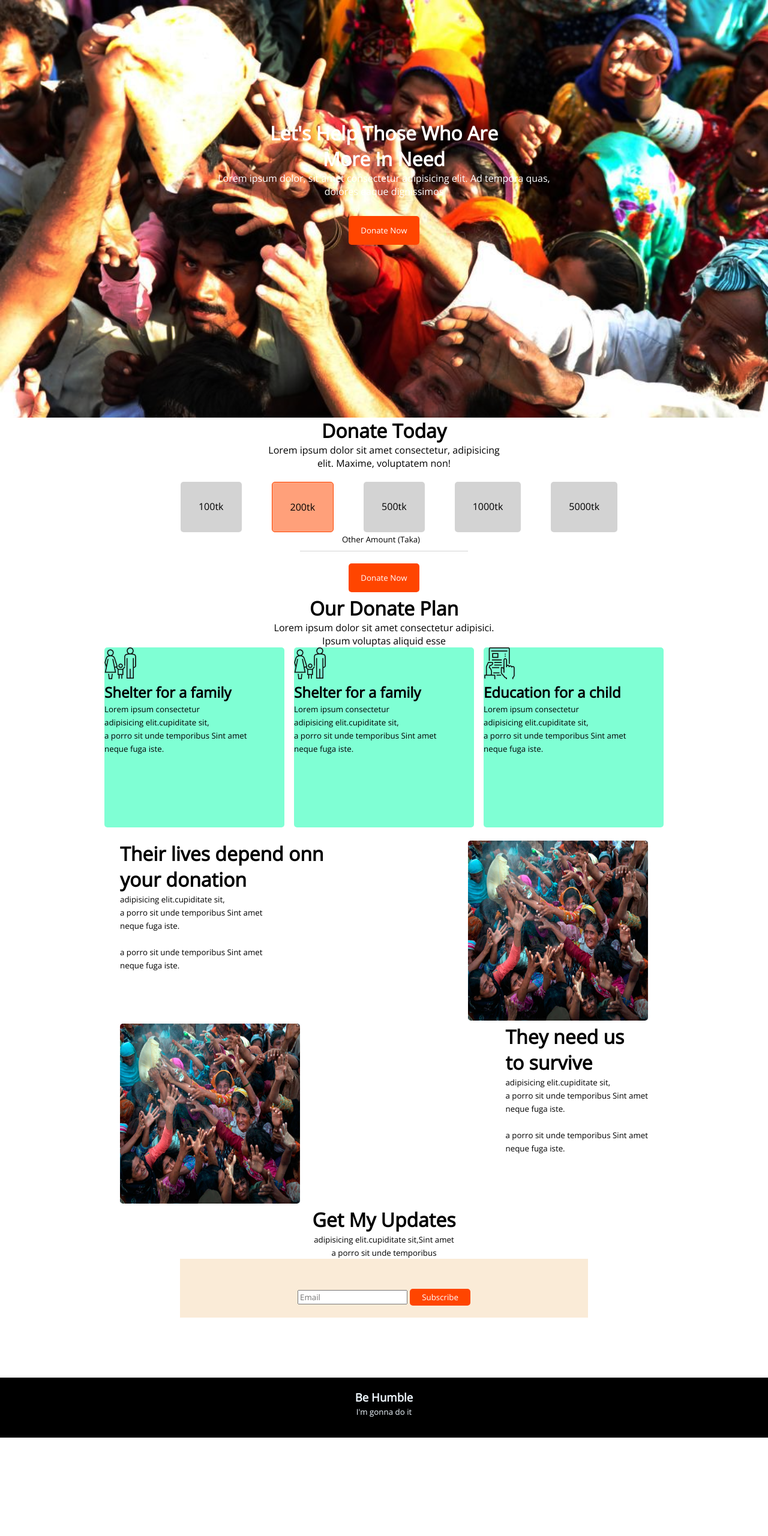
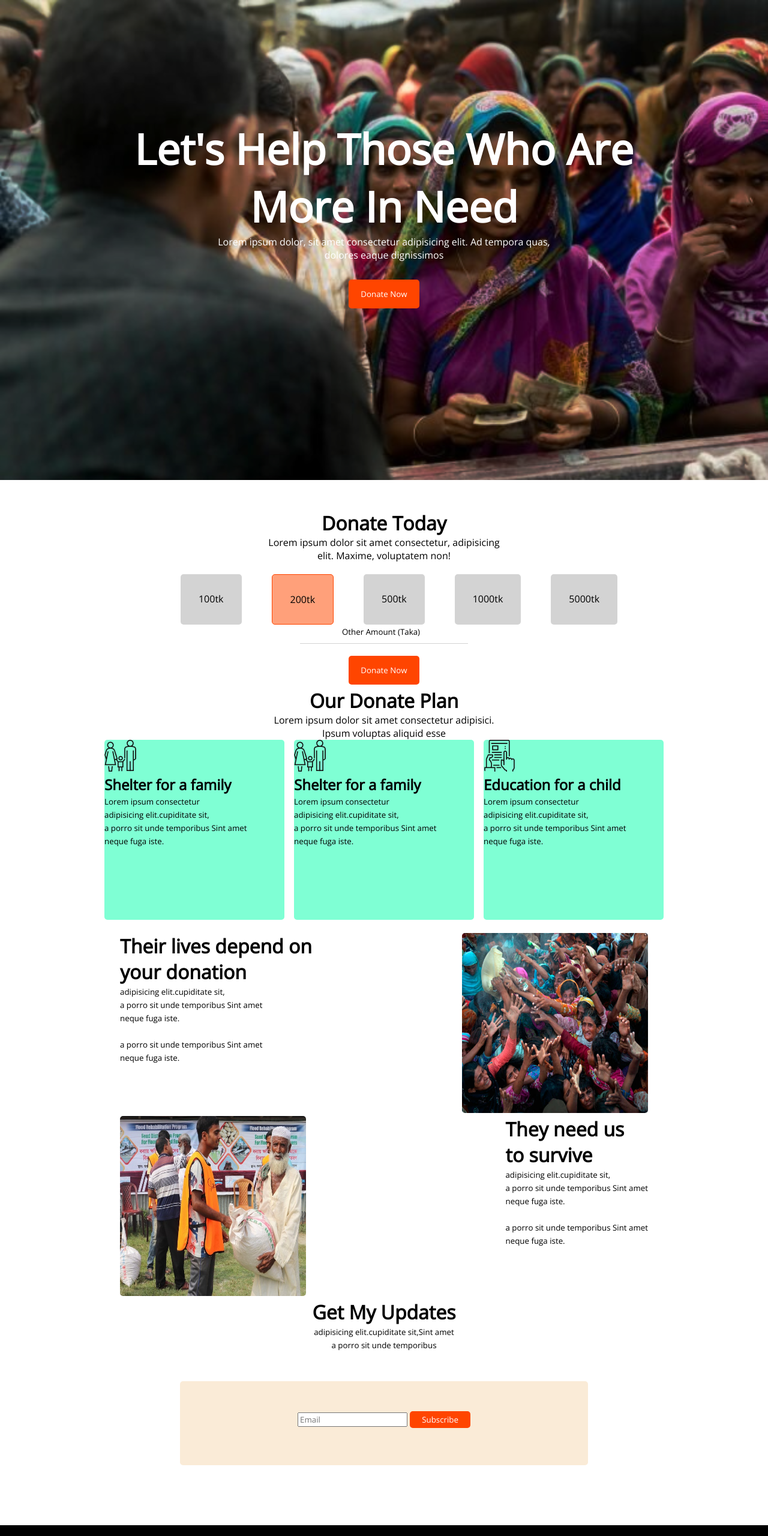
Before and after one commit to shakilkhan2/Donate-Today, a plain HTML site: page index.html in a window 1280 px wide. Shown: the top 2560 px of the page at 60% size. Before the commit the page ends 2396 px from the top, so only its background shows below. Drawn offline with nearby package versions, Linux system fonts and the light colour scheme.

Commit message:
more commit

```diff
--- a/donate.css
+++ b/donate.css
@@ -5,17 +5,19 @@
 header {
   text-align: center;
   background-size: cover;
-  height: 87vh;
-  background-image: url(images/donation0.jpg),
+  height: 100vh;
+  background-image: url(images/donation1.jpg),
     linear-gradient(rgba(0, 0, 0, 0.3), rgba(0, 0, 0, 0.3));
   background-blend-mode: hard-light;
   background-repeat: no-repeat;
   color: white;
   justify-content: center;
+  margin-bottom: 50px;
 }
 .h-title {
   padding-top: 200px;
-  font-weight: 700;
+  font-size: 70px;
+  color: white;
 }
 .btn-donate {
   margin: 5px;
@@ -80,12 +82,12 @@ img {
 }
 footer {
   width: 100%;
-  height: 10vh;
+  height: 15vh;
   background-color: black;
   color: aliceblue;
   text-align: center;
   margin-top: 100px;
-  padding-top: 20px;
+  padding-top: 40px;
   justify-content: center;
 }
 .btn-subs {
@@ -100,8 +102,11 @@ footer {
   text-align: center;
 }
 .button {
+  border: none;
   padding: 20px 30px;
   background: antiquewhite;
-  margin: 0 300px;
+  margin: 50px 300px;
+  height: 100px;
   margin-bottom: 30px;
+  border-radius: 5px;
 }
--- a/index.html
+++ b/index.html
@@ -90,7 +90,7 @@
       <div class="text-img1">
         <div class="text">
           <h1>
-            Their lives depend onn <br />
+            Their lives depend on <br />
             your donation
           </h1>
           <small
@@ -104,12 +104,12 @@
           >
         </div>
         <div class="photos">
-          <img src="images/donation6.jpg" width="300" height="300" alt="" />
+          <img src="images/donation6.jpg" width="310" height="300" alt="" />
         </div>
       </div>
       <div class="text-img1">
         <div class="photos">
-          <img src="images/donation6.jpg" width="300" height="300" alt="" />
+          <img src="images/donation10.jpg" width="310" height="300" alt="" />
         </div>
         <div class="text">
           <h1>
@@ -141,7 +141,7 @@
       </div>
     </main>
     <footer>
-      <h3>Be Humble</h3>
+      <h3 style="color: red; font-size: 46px">Be Humble</h3>
       <small>I'm gonna do it</small>
     </footer>
   </body>
```
